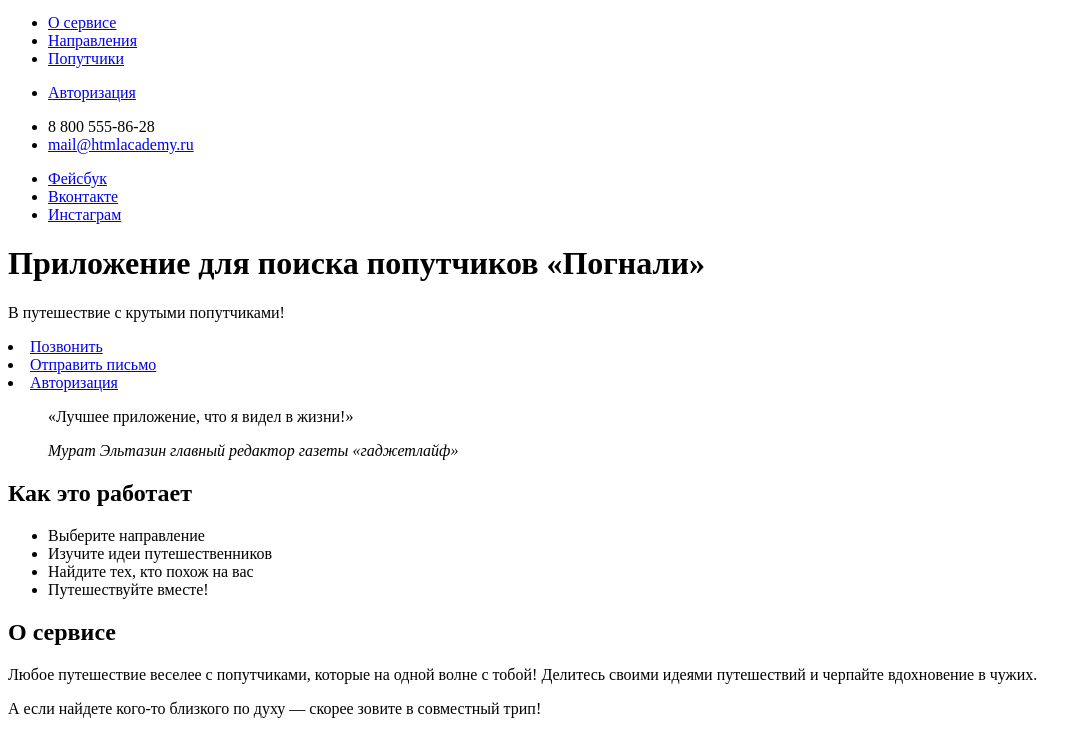
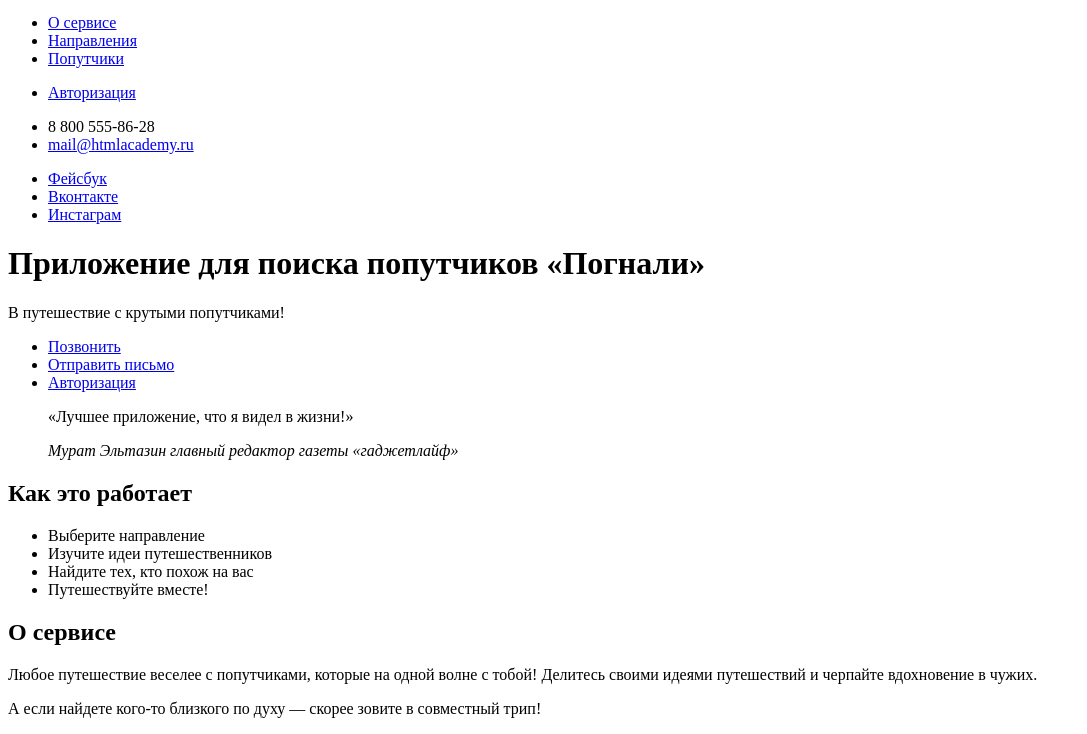
Before and after one commit to MasterOfMenace/699319-pognali-17, a website: page source/index.html in a window 1280 px wide. Shown: the part 49-783 px from the top of the page, without its empty margins (0-1087 px from the left). Drawn offline with Linux system fonts and the light colour scheme.

Commit message:
Исправил ошибки валидации

```diff
--- a/source/index.html
+++ b/source/index.html
@@ -61,7 +61,7 @@
           <!-- <h2 class="visually-hidden"></h2> -->
           <p class="about__slogan">В путешествие с крутыми попутчиками!</p>
           <div class="about__nav navigation">
-            <ul class="navigation__list"></ul>
+            <ul class="navigation__list">
               <li class="navigation__item navigation__item--phone">
                 <a href="#">Позвонить</a>
               </li>
@@ -71,6 +71,7 @@
               <li class="navigation__item navigation__item--login">
                 <a href="#">Авторизация</a>
               </li>
+            </ul>
           </div>
         </header>
 
```
Also changed, not shown: source/catalog.html (+1 -0 lines). Lines whose indentation alone changed are shown as unchanged.
